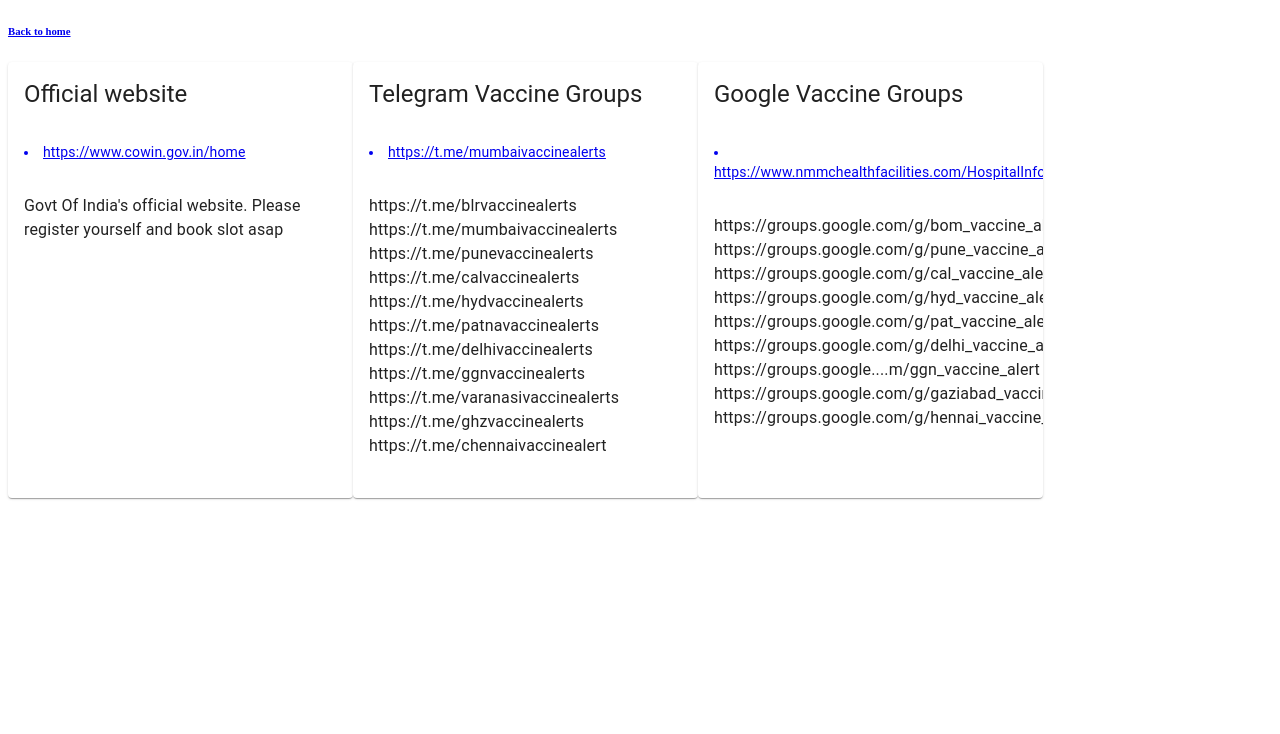
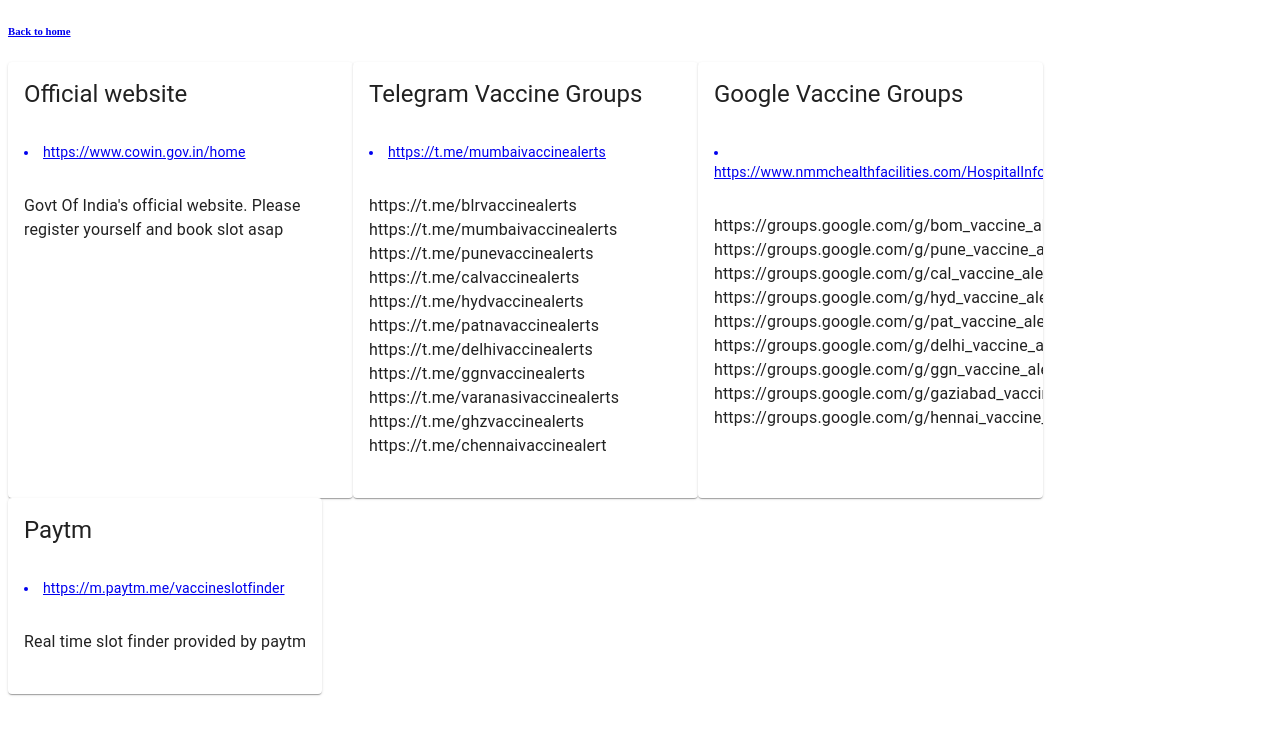
Before and after one commit to chetan-acharekar/covidinfo, a Next.js app: page /vaccine in a window 1280 px wide. Shown: the top 734 px of the page. Built offline with nearby package versions, Linux system fonts and the light colour scheme.

Commit message:
added vaccine page

```diff
--- a/pages/vaccine.js
+++ b/pages/vaccine.js
@@ -68,7 +68,7 @@ export default function UseFulLinks() {
         },
 
         {
-            id:24,
+            id:3,
             url:"https://www.nmmchealthfacilities.com/HospitalInfo/showhospitalist",
             title:"Google Vaccine Groups",
             description:"https://groups.google.com/g/bom_vaccine_alerts\n" +
@@ -80,12 +80,22 @@ export default function UseFulLinks() {
                 " https://groups.google.com/g/pat_vaccine_alert\n" +
                 "\n" +
                 "https://groups.google.com/g/delhi_vaccine_alerts/\n" +
-                " https://groups.google....m/ggn_vaccine_alert\n" +
+                " https://groups.google.com/g/ggn_vaccine_alert\n" +
                 "\n" +
                 "https://groups.google.com/g/gaziabad_vaccine_alert/\n" +
                 "https://groups.google.com/g/hennai_vaccine_alert/",
             city:"India"
-        }]
+        },
+        {
+            id:4,
+            url:"https://m.paytm.me/vaccineslotfinder",
+            title:"Paytm",
+            description:"Real time slot finder provided by paytm",
+            city:"India"
+        }
+
+
+        ]
 
     const columns = [
         { field: 'id', headerName: 'ID', width: 70 },
```
